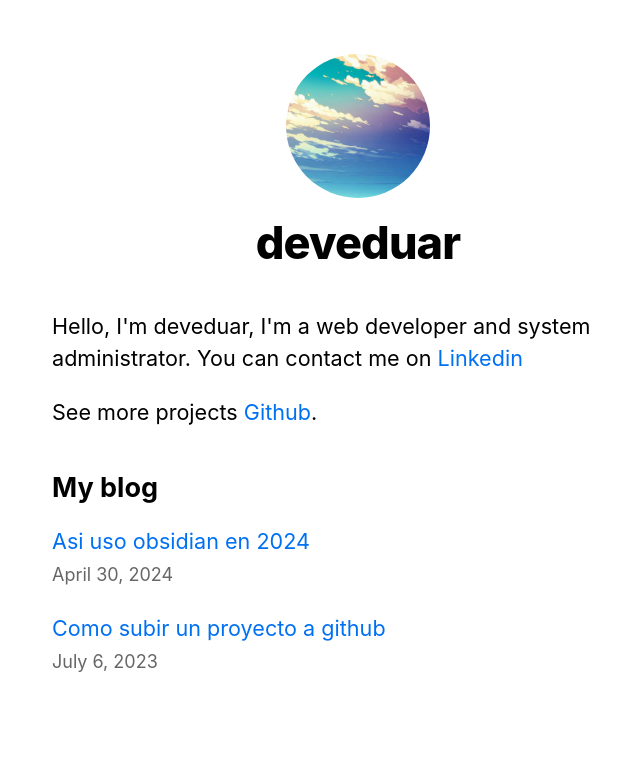
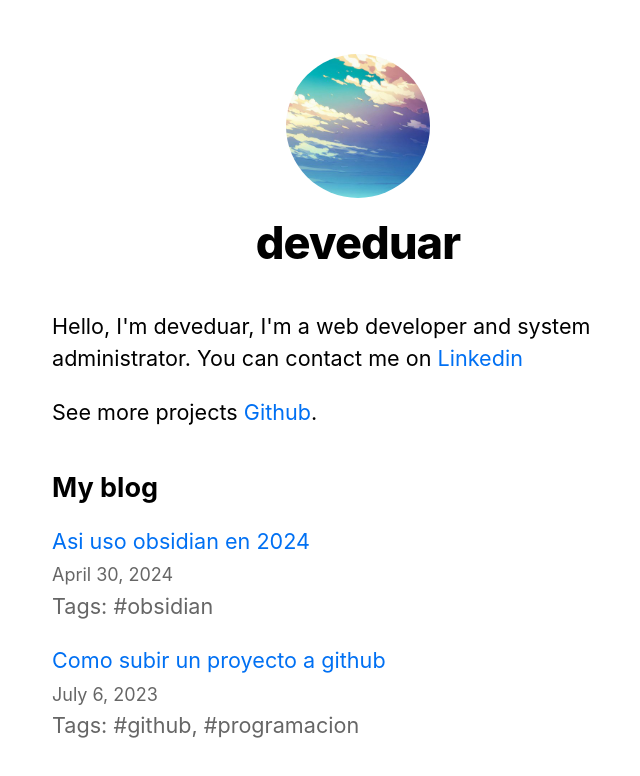
Before and after one commit to deveduar/nextjs-blog, a Next.js app: page / in a window 1280 px wide. Shown: the top 776 px of the page, without its empty margins (282-922 px from the left). Built offline with nearby package versions, Linux system fonts and the light colour scheme.

Commit message:
principio del sistema de tags

```diff
--- a/lib/posts.js
+++ b/lib/posts.js
@@ -23,6 +23,7 @@ export function getSortedPostsData() {
     // Combine the data with the id
     return {
       id,
+      tags: matterResult.data.tags || [],
       ...matterResult.data,
     };
   });
--- a/pages/index.js
+++ b/pages/index.js
@@ -33,13 +33,22 @@ export default function Home({ allPostsData }) {
       <section className={`${utilStyles.headingMd} ${utilStyles.padding1px}`}>
         <h2 className={utilStyles.headingLg}>My blog</h2>
         <ul className={utilStyles.list}>
-          {allPostsData.map(({ id, date, title }) => (
+          {allPostsData.map(({ id, date, title, tags }) => (
             <li className={utilStyles.listItem} key={id}>
               <Link href={`/posts/${id}`}> {title} </Link>
               <br />
               <small className={utilStyles.lightText}>
                 <Date dateString={date} />
               </small>
+              <div className={utilStyles.lightText}>
+                Tags:{" "}
+                {tags.map((tag, index) => (
+                  <span key={index} className={utilStyles.tag}>
+                    #{tag}
+                    {index < tags.length - 1 && ", "}
+                  </span>
+                ))}
+              </div>
             </li>
           ))}
         </ul>
```
Also changed, not shown: pages/posts/[id].js (+9 -0 lines).
